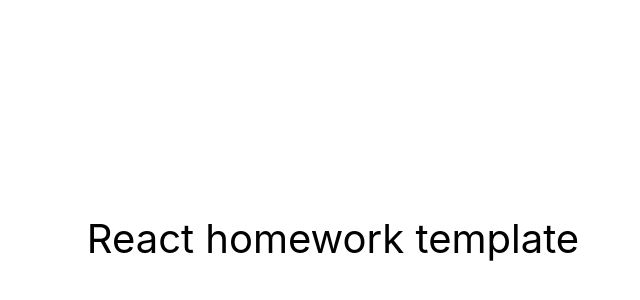
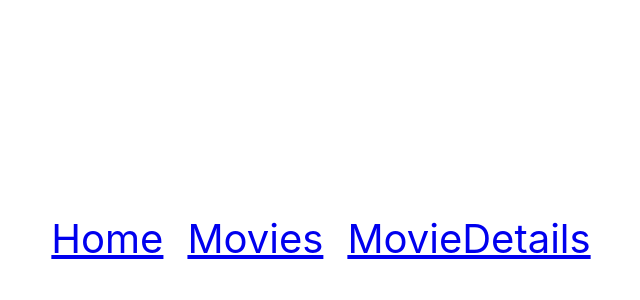
Before and after one commit to andrewdark/react-hw-05-movies, a React (Create React App) app: page / in a window 1280 px wide. Shown: the part 162-462 px from the top of the page, without its empty margins (307-947 px from the left). Built offline with nearby package versions, Linux system fonts and the light colour scheme.

Commit message:
add routes

```diff
--- a/package.json
+++ b/package.json
@@ -9,6 +9,7 @@
     "@testing-library/user-event": "^13.5.0",
     "react": "^18.1.0",
     "react-dom": "^18.1.0",
+    "react-router-dom": "^6.17.0",
     "react-scripts": "5.0.1",
     "web-vitals": "^2.1.3"
   },
--- a/src/components/App.jsx
+++ b/src/components/App.jsx
@@ -1,16 +1,38 @@
+import React from 'react';
+import { Link, Routes, Route } from 'react-router-dom';
+import {Home} from "./Home/Home";
+
+const APP_PATH = '/goit-react-hw-05-movies';
+
 export const App = () => {
   return (
-    <div
-      style={{
+    <div >
+      <nav style={{
         height: '100vh',
         display: 'flex',
         justifyContent: 'center',
         alignItems: 'center',
         fontSize: 40,
         color: '#010101'
-      }}
-    >
-      React homework template
+      }}>
+        <Link to={`${APP_PATH}/`} style={{ marginRight: 24 }}>
+          Home
+        </Link>
+        <Link to={`${APP_PATH}/movies`} style={{ marginRight: 24 }}>
+          Movies
+        </Link>
+        <Link to={`${APP_PATH}/movies/1`} style={{ marginRight: 24 }}>
+          MovieDetails
+        </Link>
+      </nav>
+      <Routes>
+        <Route path={`${APP_PATH}/`} element={<Home />} />
+        <Route path={`${APP_PATH}/movies`} element={<Home />} />
+        <Route path={`${APP_PATH}/movies/:movieId`} element={<Home />}>
+          {/*<Route path="cast" element={<Cast />} />*/}
+          {/*<Route path="reviews" element={<Reviews />} />*/}
+        </Route>
+      </Routes>
     </div>
   );
 };
--- /dev/null
+++ b/src/components/Home/Home.jsx
@@ -0,0 +1,8 @@
+import React from 'react';
+export const Home = props => {
+  return (
+    <div>
+      <h1>HELLO WORM!</h1>
+    </div>
+  );
+};
--- a/src/index.js
+++ b/src/index.js
@@ -1,10 +1,14 @@
 import React from 'react';
 import ReactDOM from 'react-dom/client';
+import { BrowserRouter } from 'react-router-dom';
 import { App } from 'components/App';
 import './index.css';
 
+const application = (
+  <BrowserRouter>
+    <App />
+  </BrowserRouter>
+);
 ReactDOM.createRoot(document.getElementById('root')).render(
-  <React.StrictMode>
-    <App />
-  </React.StrictMode>
+  <React.StrictMode>{application}</React.StrictMode>
 );
```
Also changed, not shown: 1 other file (tests, documents, lock files or other folders).
